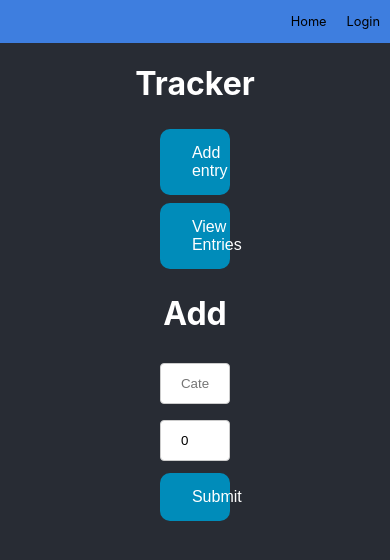
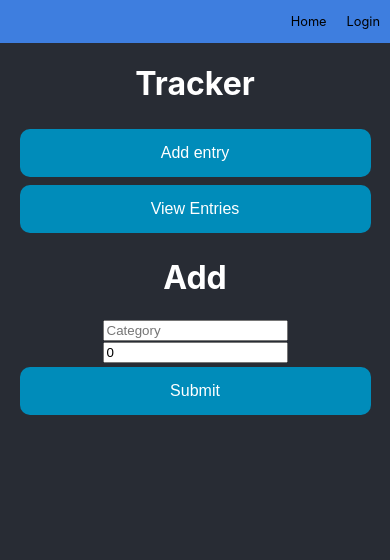
Before and after one commit to Vikkear/SelfImprovementWebApplication, a React (Create React App) app in the folder src/client/: page /tracker in a window 390 px wide. Shown: the top 560 px of the page. Built offline with nearby package versions, Linux system fonts and the light colour scheme.

Commit message:
responsive tracker

```diff
--- a/src/client/src/components/style/tracker.css
+++ b/src/client/src/components/style/tracker.css
@@ -1,9 +1,9 @@
-input[type="text"].standardInput {
-  background-color: white;
+:root {
+  --input-width: 20%;
 }
 
-input[type="text"].standardInput {
-  width: 18%;
+.standardInput input[type="text"] {
+  width: var(--input-width);
   padding: 12px 20px;
   margin: 8px 0;
   display: inline-block;
@@ -24,6 +24,20 @@ button {
   font-size: 16px;
   margin: 4px 2px;
   cursor: pointer;
-  width: 18%;
+  width: var(--input-width);
   border-radius: 10px;
 }
+
+@media only screen and (max-width: 900px) {
+  .standardInput input[type="text"] {
+    width: 90%;
+  }
+
+  .standardInput input[type="password"] {
+    width: 90%;
+  }
+
+  button {
+    width: 90%;
+  }
+}
```
